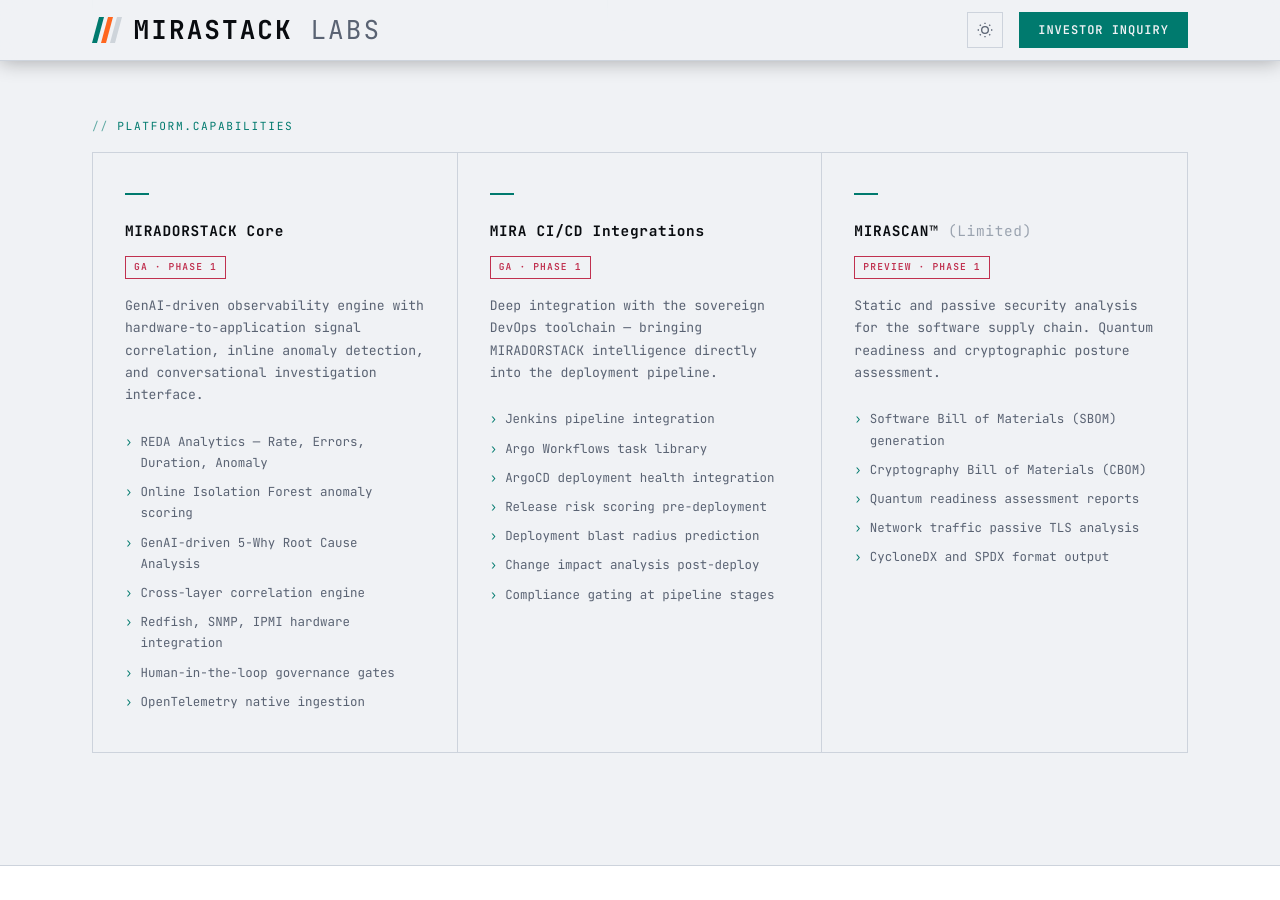
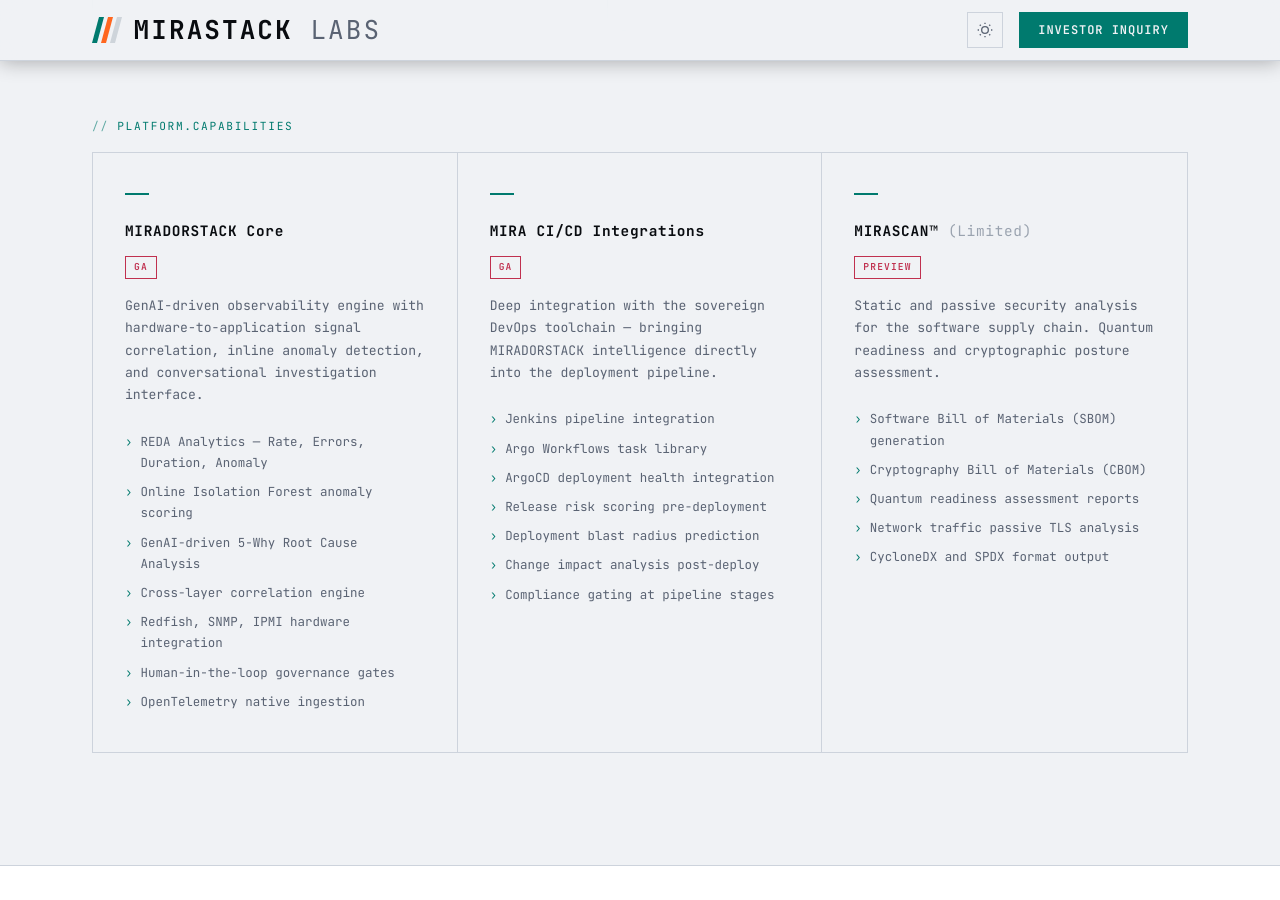
Before and after one commit to mirastacklabs-ai/mirastacklabs-ai.github.io, a Jekyll site: the page built from index.html, in a window 1280 px wide and 900 px high, scrolled down 2298 px. Built offline with Jekyll 4.4.1, drawn with Linux system fonts in a browser that asks for light colours; some of the changed text lies outside the part shown.

Commit message:
remove phases

```diff
--- a/index.html
+++ b/index.html
@@ -122,7 +122,7 @@ title: MIRASTACK LABS — The AIR-GAPPED Agentic AI Sovereign Platform of Platfo
 </section>
 
 <!-- ======================================================
-     MIRADORSTACK — Phase 1
+     MIRADORSTACK
      ====================================================== -->
 <section class="miradorstack section" id="miradorstack">
   <div class="container">
@@ -165,7 +165,7 @@ title: MIRASTACK LABS — The AIR-GAPPED Agentic AI Sovereign Platform of Platfo
       <!-- MIRADORSTACK Core -->
       <div class="sub-product reveal reveal--delay-1">
         <div class="sub-product__name">MIRADORSTACK Core</div>
-        <span class="sub-product__tag">GA · Phase 1</span>
+        <span class="sub-product__tag">GA</span>
         <p class="sub-product__desc">
           GenAI-driven observability engine with hardware-to-application signal correlation, inline anomaly detection, and conversational investigation interface.
         </p>
@@ -183,7 +183,7 @@ title: MIRASTACK LABS — The AIR-GAPPED Agentic AI Sovereign Platform of Platfo
       <!-- MIRA CI/CD -->
       <div class="sub-product reveal reveal--delay-2">
         <div class="sub-product__name">MIRA CI/CD Integrations</div>
-        <span class="sub-product__tag">GA · Phase 1</span>
+        <span class="sub-product__tag">GA</span>
         <p class="sub-product__desc">
           Deep integration with the sovereign DevOps toolchain — bringing MIRADORSTACK intelligence directly into the deployment pipeline.
         </p>
@@ -201,7 +201,7 @@ title: MIRASTACK LABS — The AIR-GAPPED Agentic AI Sovereign Platform of Platfo
       <!-- MIRASCAN Limited -->
       <div class="sub-product reveal reveal--delay-3">
         <div class="sub-product__name">MIRASCAN&#8482; <span style="color:var(--text-dim); font-weight:400">(Limited)</span></div>
-        <span class="sub-product__tag">Preview · Phase 1</span>
+        <span class="sub-product__tag">Preview</span>
         <p class="sub-product__desc">
           Static and passive security analysis for the software supply chain. Quantum readiness and cryptographic posture assessment.
         </p>
@@ -452,7 +452,7 @@ adapter := <span class="fn">NewVLLMAdapter</span>(<span class="fn">VLLMConfig</s
           </div>
           <div class="contact__method-body">
             <div class="contact__method-label">LinkedIn</div>
-            <div class="contact__method-value">linkedin.com/company/MIRASTACK-LABS <span class="arrow">→</span></div>
+            <div class="contact__method-value">linkedin.com/company/mirastack-labs <span class="arrow">→</span></div>
           </div>
         </a>
 
```
Also changed, not shown: other parts of index.html (+1 -1 lines).
